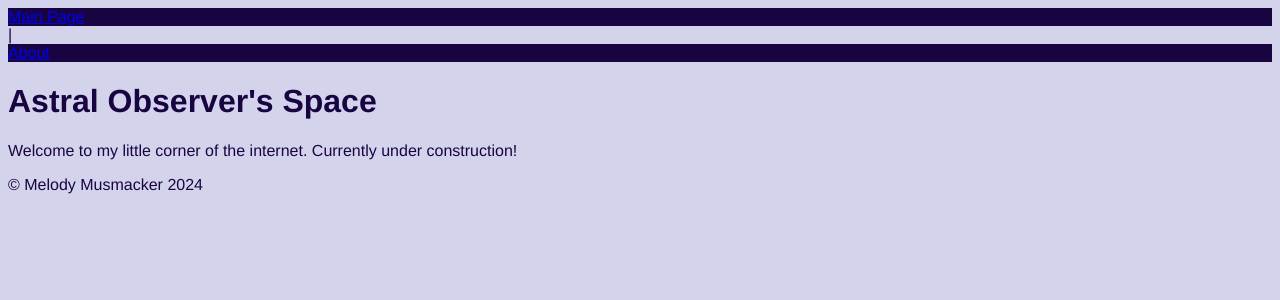
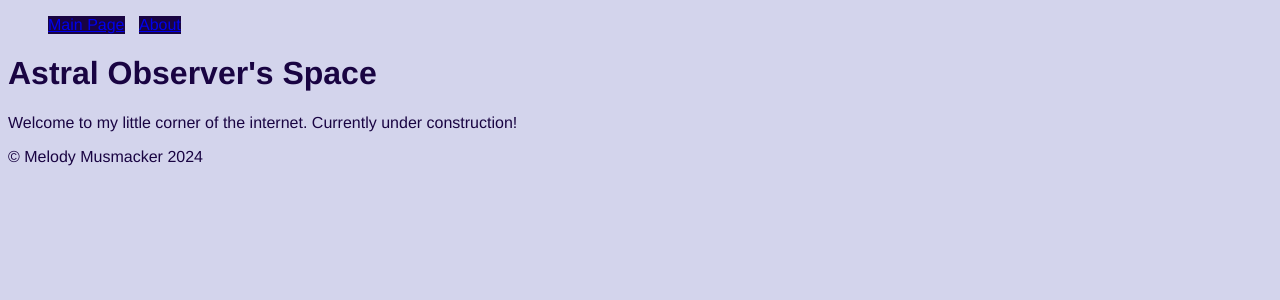
Before and after one commit to AstralObserver/AstralObserver.github.io, a Jekyll site: the page built from index.md, in a window 1280 px wide. Shown: the top 300 px of the page. Built offline with Jekyll 4.4.1, drawn with Linux system fonts in a browser that asks for light colours.

Commit message:
Nav Adjustments
Adjusted CSS to set nav horizontal and adjusted colors.

```diff
--- a/_layouts/default.html
+++ b/_layouts/default.html
@@ -9,13 +9,18 @@
     </head>
     <body>
         <nav>
+            <ul>
+                <li>
                     <div class="button">
                         <a href="index.html"> Main Page </a>
                     </div>
-            |
+                </li>
+                <li>
                     <div class="button">
                         <a href="about.html"> About </a>
                     </div>
+                </li>
+            </ul>
         </nav>
         <h1>{{ page.title }}</h1>
         <section>
--- a/assets/css/main.scss
+++ b/assets/css/main.scss
@@ -12,6 +12,17 @@ body {
     background: $secondary-color;
 }
 
+nav{
+    color: white;
+    ul{
+        list-style: none
+    }
+    li{
+            display: inline-block;
+            margin-right: 10px;
+    }
+}
+
 .button{
     color: $primary-color;
     background: $font-color;
```
Lines whose indentation alone changed are shown as unchanged.
